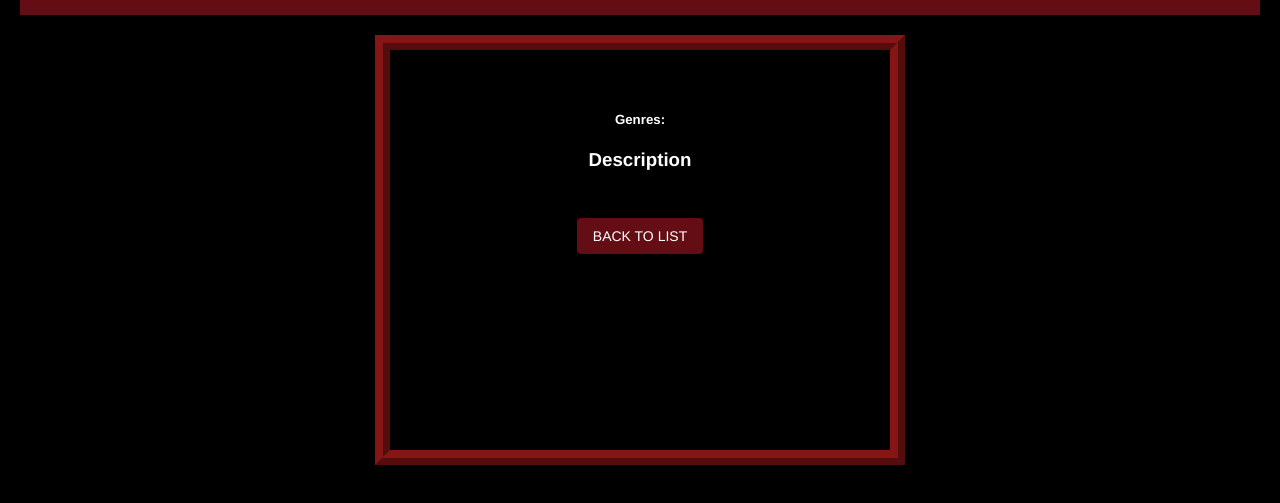
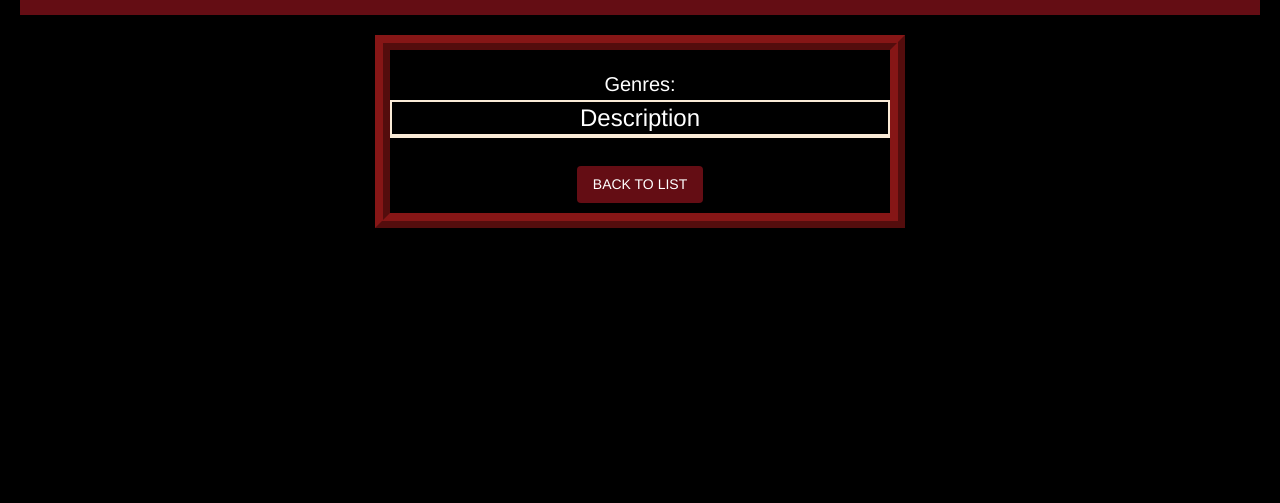
Before and after one commit to hesscm/ReduxSagas-Movies-List, a React app: page /#/details in a window 1280 px wide. Shown: the part 145-648 px from the top of the page. Built offline with nearby package versions, Linux system fonts and the light colour scheme; no server answers.

Commit message:
cleaned up code and made the details page a little nicer

```diff
--- a/src/components/MovieDetails/MovieDetails.css
+++ b/src/components/MovieDetails/MovieDetails.css
@@ -1,5 +1,14 @@
-.movie {
+.details {
     width: 500px;
     margin: auto;
+    border: 4mm ridge rgba(224, 37, 37, 0.6);
+}
+
+.description {
+    border: 2px solid antiquewhite;
+}
+
+.descriptionTitle {
+    border-bottom: 2px solid antiquewhite;
 
 }
--- a/src/components/MovieDetails/MovieDetails.jsx
+++ b/src/components/MovieDetails/MovieDetails.jsx
@@ -3,9 +3,9 @@ import { useDispatch, useSelector } from 'react-redux';
 import './MovieDetails.css'
 import { useHistory } from 'react-router-dom';
 import { Button } from '@mui/material';
+import { Typography } from '@mui/material';
 
 function MovieDetails() {
-
     const history = useHistory();
     const dispatch = useDispatch();
     const movie = useSelector(store => store.movie); //movie reducer array
@@ -30,35 +30,40 @@ function MovieDetails() {
         }
         return genresString;
     }
-    makeGenresString();
+    makeGenresString(); //call this function
 
+    //when 'Back To List' is clicked, go to home page
     const handleClickEvent = () => {
         history.push("/");
     }
 
     return (
         <main>
-
-            <div className='movie'>
-                <h1>{movie.title}</h1>
+            <div className='details'>
+                <Typography variant="h4">{movie.title}</Typography>
                 <img src={movie.poster} alt={movie.title} />
-                <h5>Genres: {genresString}</h5>
-                <h3>Description</h3>
-                {movie.description}
+                <Typography variant="h6">Genres: {genresString}</Typography>
+                {/* a little styling for the description */}
+                <div className='description'>
+                    <div className='descriptionTitle'>
+                        <Typography variant="h5">Description</Typography>
+                    </div>
+                    <Typography variant="subtitle1">{movie.description}</Typography>
+                </div>
                 <br />
+                {/* button to go to home page */}
                 <Button
                     style={{
                         backgroundColor: "#640d14",
                         margin: "10px"
                     }}
-                    variant="contained" onClick={handleClickEvent}>Back To List
+                    variant="contained" onClick={handleClickEvent}>
+                    Back To List
                 </Button>
             </div>
-
         </main>
     );
 }
-
 export default MovieDetails;
 
 
```
